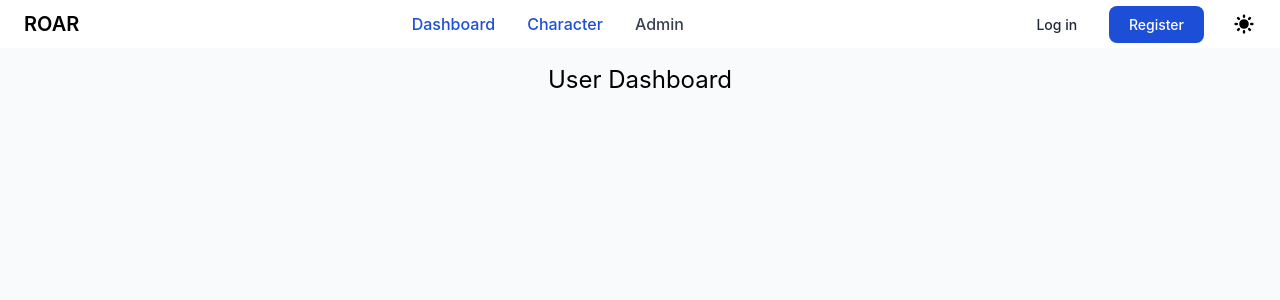
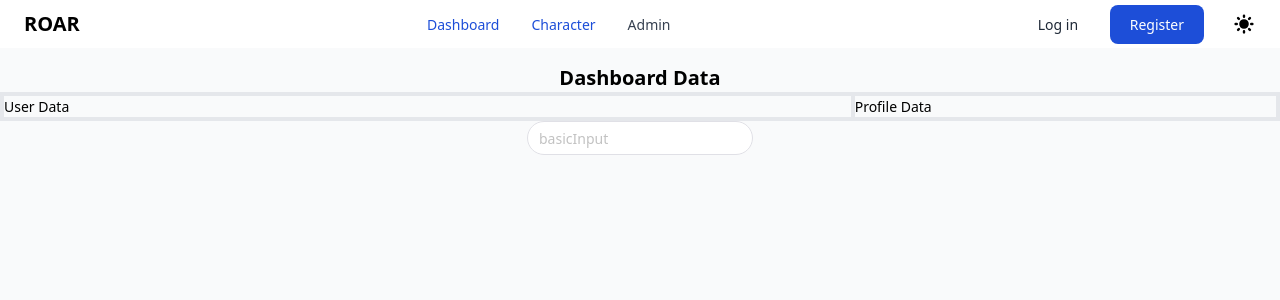
Before and after one commit to tomaszbawor/Roar, a Nuxt app: page /dashboard in a window 1280 px wide. Shown: the top 300 px of the page. Built offline with nearby package versions, Linux system fonts and the light colour scheme; no server answers.

Commit message:
Add frontend components

```diff
--- a/app.vue
+++ b/app.vue
@@ -1,7 +1,8 @@
-<script setup lang="ts">
+<script lang="ts" setup>
 import { useNuxtApp } from "#app";
 import { useUser } from "~/composables/useAuth";
 import { IUser } from "~/types/IUser";
+import { darkTheme } from "naive-ui";
 
 const nuxtApp = useNuxtApp();
 
@@ -10,12 +11,15 @@ nuxtApp.hook("page:finish", () => {
   window.scrollTo(0, 0);
 });
 
+const dark = darkTheme;
 const user: IUser = await useUser();
 </script>
 <template>
   <div>
     <NuxtLayout>
-      <NuxtPage />
+      <n-config-provider :theme="$colorMode.preference === 'dark' ?  darkTheme : undefined">
+        <NuxtPage />
+      </n-config-provider>
     </NuxtLayout>
   </div>
 </template>
--- a/package.json
+++ b/package.json
@@ -26,6 +26,7 @@
     "eslint-plugin-nuxt": "^4.0.0",
     "eslint-plugin-prettier": "^4.2.1",
     "eslint-plugin-vue": "^9.8.0",
+    "naive-ui": "^2.34.2",
     "nuxt": "3.0.0",
     "prisma": "^4.7.1",
     "sass": "^1.56.1"
--- a/pages/dashboard.vue
+++ b/pages/dashboard.vue
@@ -8,14 +8,35 @@ definePageMeta({
   middleware: [auth] // prevent from getting to dashboard unlogged users
 });
 
-const data = useState("user").value;
+const user = useState("user").value;
 </script>
 <template>
-  <div class="flex justify-center">
-    <h1 class="text-2xl pb-8">User Dashboard</h1>
+  <div class="page">
+    <TypographyHeader>Dashboard Data</TypographyHeader>
+
+    <div class="border-2 w-full flex flex-wrap ">
+      <div class="right-column">User Data</div>
+      <div class="left-column">Profile Data</div>
+    </div>
+    <n-space>
+      <n-input placeholder="basicInput" round type="text">ELO</n-input>
+    </n-space>
+
+
   </div>
 
-  <pre>
-    {{ JSON.stringify(data, null, 2) }}
-  </pre>
+
 </template>
+<style scoped>
+.page {
+  @apply flex flex-col items-center
+}
+
+.right-column {
+  @apply border-2 basis-2/3
+}
+
+.left-column {
+  @apply border-2 basis-1/3
+}
+</style>
--- /dev/null
+++ b/plugins/naive.ts
@@ -0,0 +1,5 @@
+import naive from "naive-ui";
+
+export default defineNuxtPlugin((nuxtApp) => {
+  nuxtApp.vueApp.use(naive);
+});
```
Also changed, not shown: 1 other file (tests, documents, lock files or other folders).
